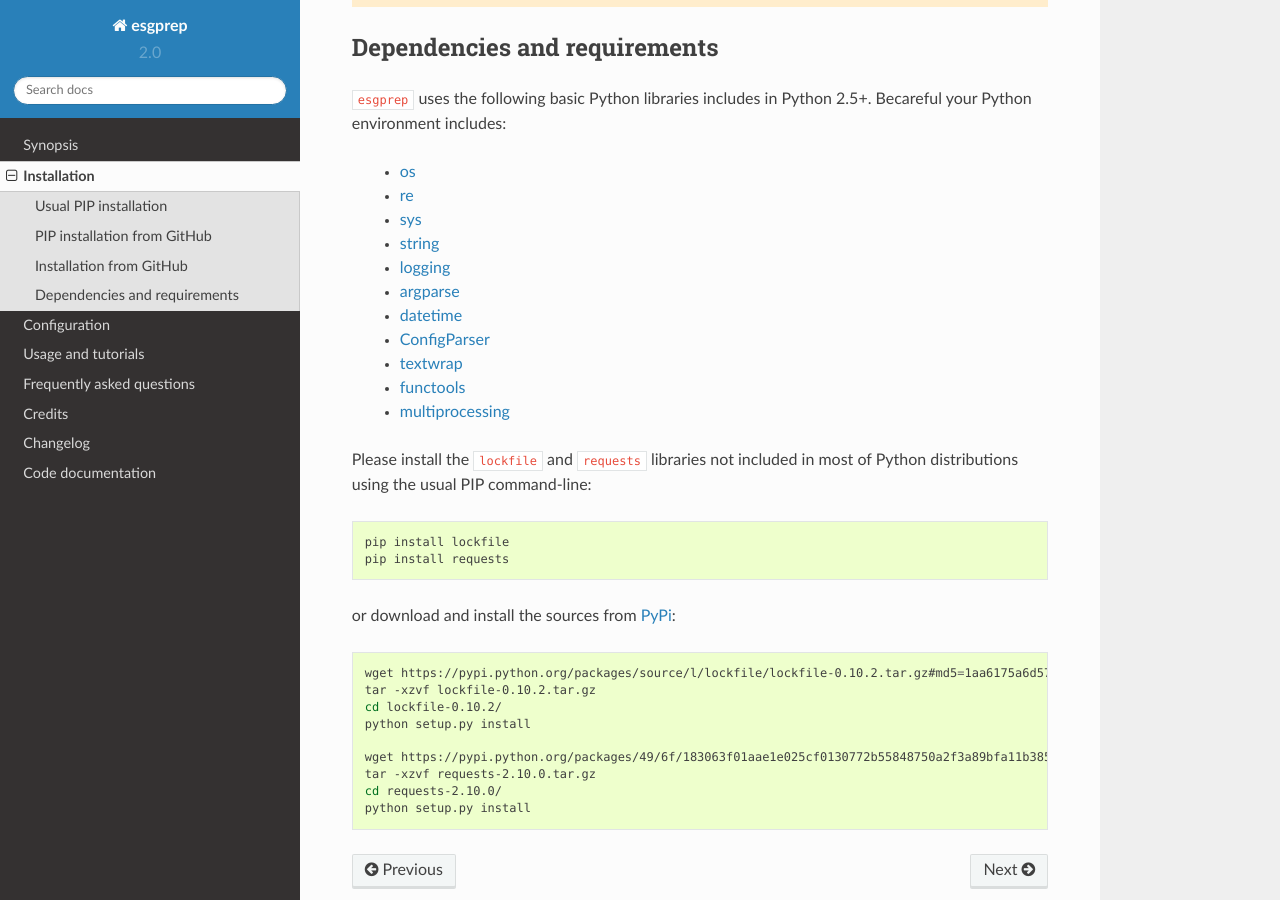
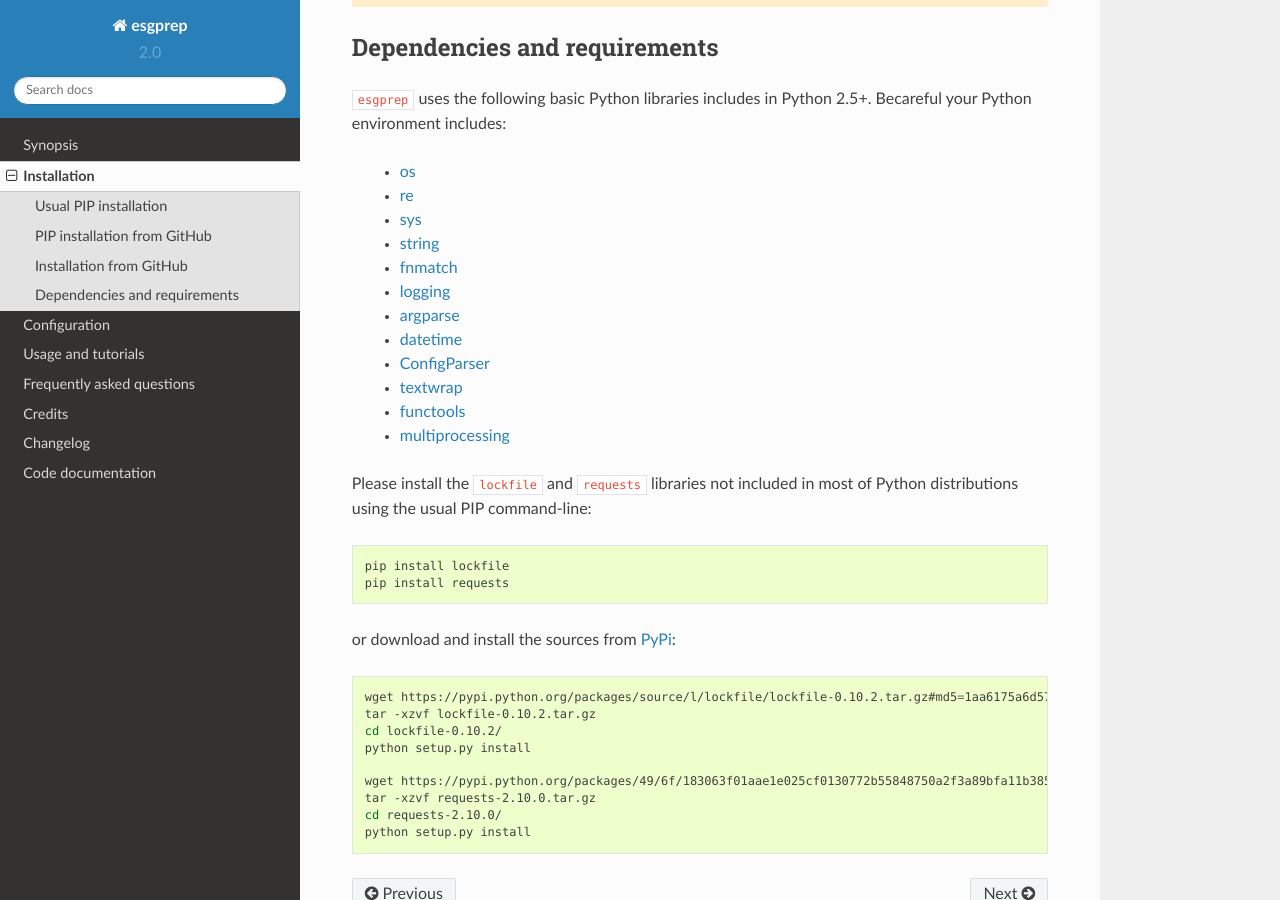
Before and after one commit to ESGF/esgf-prepare, a Sphinx documentation site: the page built from docs/installation.rst, in a window 1280 px wide and 900 px high, scrolled down 829 px. Built offline with Sphinx 7.4.7 and the Read the Docs theme 2.0.0, drawn with Linux system fonts in a browser that asks for light colours.

Commit message:
Doc update on dependencies

```diff
--- a/docs/installation.rst
+++ b/docs/installation.rst
@@ -48,6 +48,7 @@ Dependencies and requirements
  * `re <https://docs.python.org/2/library/re.html>`_
  * `sys <https://docs.python.org/2/library/sys.html>`_
  * `string <https://docs.python.org/2/library/string.html>`_
+ * `fnmatch <https://docs.python.org/2/library/fnmatch.html>`_
  * `logging <https://docs.python.org/2/library/logging.html>`_
  * `argparse <https://docs.python.org/2/library/argparse.html>`_
  * `datetime <https://docs.python.org/2/library/datetime.html>`_
```
